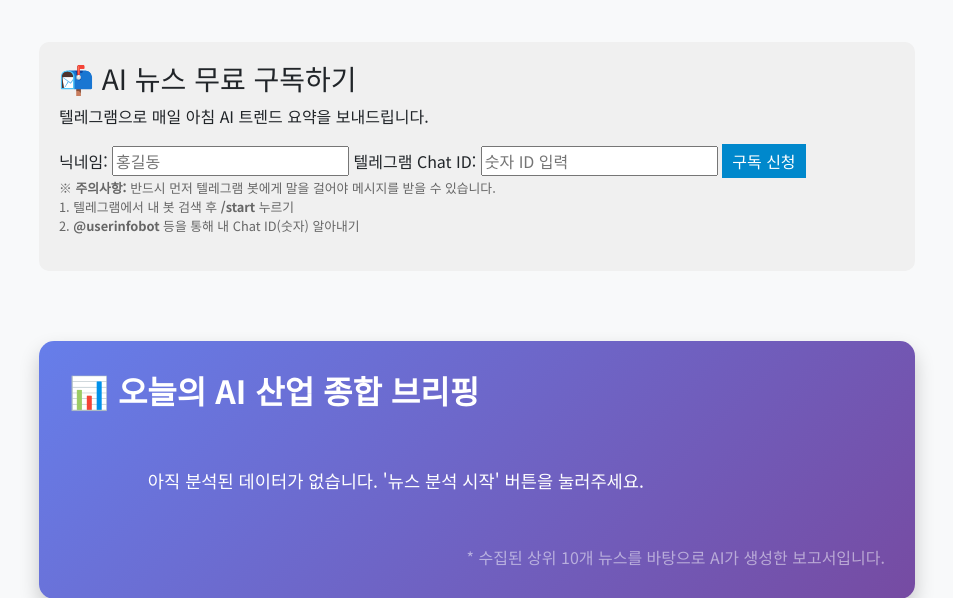
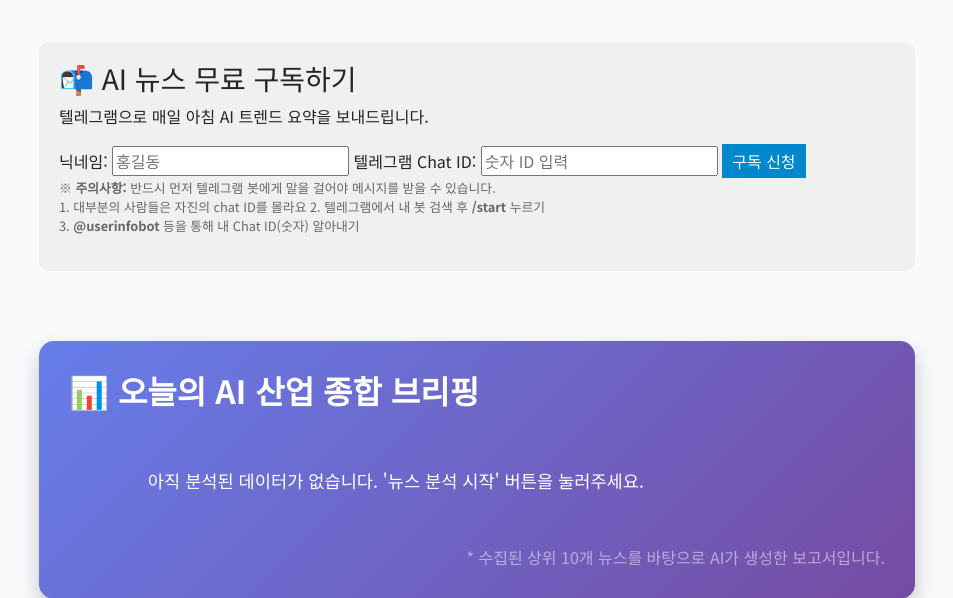
Before and after one commit to EmmettHwang/scrapeNews, a FastAPI app: page / in a window 1280 px wide. Shown: the part 134-732 px from the top of the page, without its empty margins (163-1116 px from the left). Run offline with FastAPI, Linux system fonts and the light colour scheme; data that the repository does not hold is empty.

Commit message:
내 chat ID 알아내기

```diff
--- a/templates/index.html
+++ b/templates/index.html
@@ -49,8 +49,9 @@
 
             <p style="font-size: 0.8em; color: #666;">
                 ※ <b>주의사항:</b> 반드시 먼저 텔레그램 봇에게 말을 걸어야 메시지를 받을 수 있습니다.<br>
-                1. 텔레그램에서 내 봇 검색 후 <b>/start</b> 누르기<br>
-                2. <b>@userinfobot</b> 등을 통해 내 Chat ID(숫자) 알아내기
+                1. 대부분의 사람들은 자진의 chat ID를 몰라요
+                2. 텔레그램에서 내 봇 검색 후 <b>/start</b> 누르기<br>
+                3. <b>@userinfobot</b> 등을 통해 내 Chat ID(숫자) 알아내기
             </p>
         </div>
 
```
